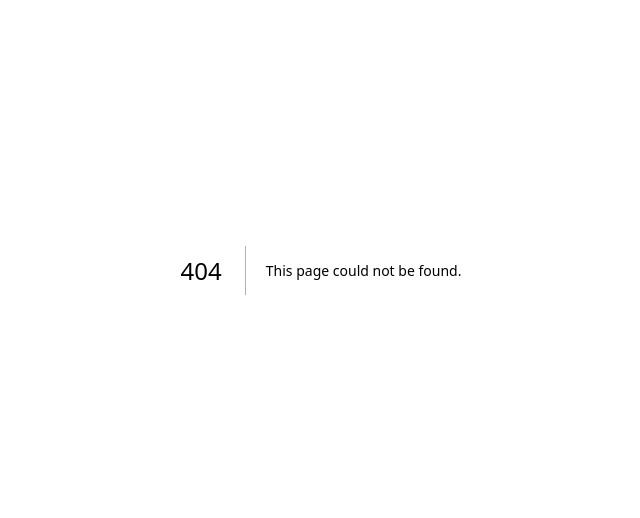
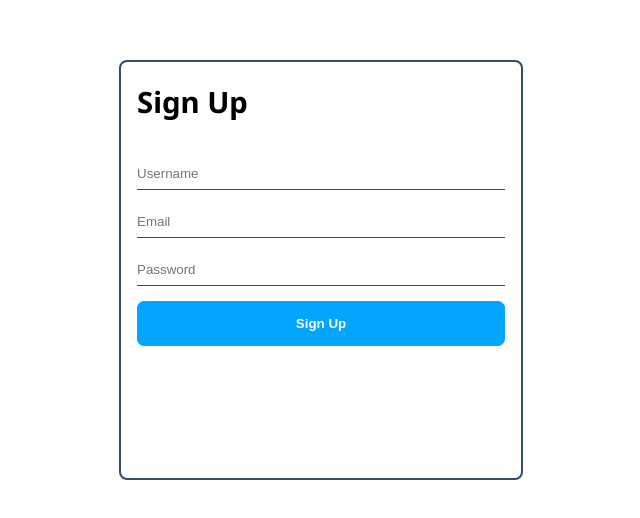
Before and after one commit to Juggle6/Langlearn, a Next.js app: page /sign-up in a window 1280 px wide. Before the commit this address had no page. Shown: the part 130-648 px from the top of the page, without its empty margins (319-959 px from the left). Built offline with nearby package versions, Linux system fonts and the light colour scheme.

Commit message:
Started work on sign up page

```diff
--- /dev/null
+++ b/pages/sign-up.js
@@ -0,0 +1,44 @@
+import {useState} from 'react';
+import styles from '@/styles/auth.module.css';
+import utilStyles from '@/styles/utils.module.css';
+
+export default function SignUpPage() {
+  const [form, setForm] = useState({username: '', email: '', password: ''})
+  const [showPassword, setShowPassword] = useState(false);
+
+  function handleSubmit(e) {
+    e.preventDefault()
+  }
+
+  function handleChange(e) {
+    e.preventDefault();
+    setForm({
+      ...form,
+      [e.target.name]: e.target.value,
+    });
+  }
+
+  return (
+    <div className={styles.container}>
+      <form className={styles.signUpForm}>
+        <div className={styles.content}>
+          <div className={styles.heading}>
+            <h1>Sign Up</h1>
+          </div>
+          <div className={styles.textInput}>
+            <input name="username" className={styles.authTextInput} type="text" placeholder='Username' onChange={handleChange} value={form.username}/>
+          </div>
+          <div className={styles.textInput}>
+            <input name="email" className={styles.authTextInput} type="text" placeholder='Email' onChange={handleChange} value={form.email}/>
+          </div>
+          <div className={styles.textInput}>
+            <input name="password" className={styles.authTextInput} type={showPassword ? "text" : "password"} placeholder='Password' onChange={handleChange} value={form.password}/>
+          </div>
+          <div className={styles.submitButtonContainer}>
+            <button className={`${utilStyles.button} ${utilStyles.hlButton}`} type="submit" onClick={handleSubmit}>Sign Up</button>
+          </div>
+        </div>
+      </form>
+    </div>
+  )
+}
--- /dev/null
+++ b/styles/auth.module.css
@@ -0,0 +1,50 @@
+.container {
+  display: flex;
+  justify-content: center;
+  align-items: center;
+  height: 100vh;
+}
+
+.signUpForm {
+  border: 2px solid #304D6D;
+  border-radius: 0.5rem;
+  width: 100%;
+  height: 26rem;
+  max-width: 25rem;
+}
+
+.content {
+  display: flex;
+  align-items: center;
+  flex-direction: column;
+  gap: 1rem;
+  height: 100%;
+  margin: 0 1rem;
+}
+
+.heading {
+  width: 100%;
+  font-size: 11pt;
+}
+
+.textInput {
+  width: 100%;
+  height: 2rem;
+}
+
+.authTextInput {
+  height: 100%;
+  width: 100%;
+  padding: 0;
+  border: none;
+  border-bottom: 1px solid #304D6D;
+}
+
+.authTextInput:focus {
+  outline: none;
+  border-color: #00A6FF;
+}
+
+.submitButtonContainer {
+  width: 100%;
+}
--- /dev/null
+++ b/styles/externalLink.module.css
@@ -0,0 +1,9 @@
+.text {
+  color: #00A6FF;
+  text-decoration: none;
+}
+
+.text:hover {
+  cursor: pointer;
+  filter: brightness(120%);
+}
```
Also changed, not shown: components/button.js (added, +13 -0 lines), components/externalLink.js (added, +7 -0 lines), components/layout.js (added, +10 -0 lines), pages/index.js (+20 -5 lines), styles/Home.module.css (+22 -5 lines), colors.txt (added), public/externalArrow.svg (added).
